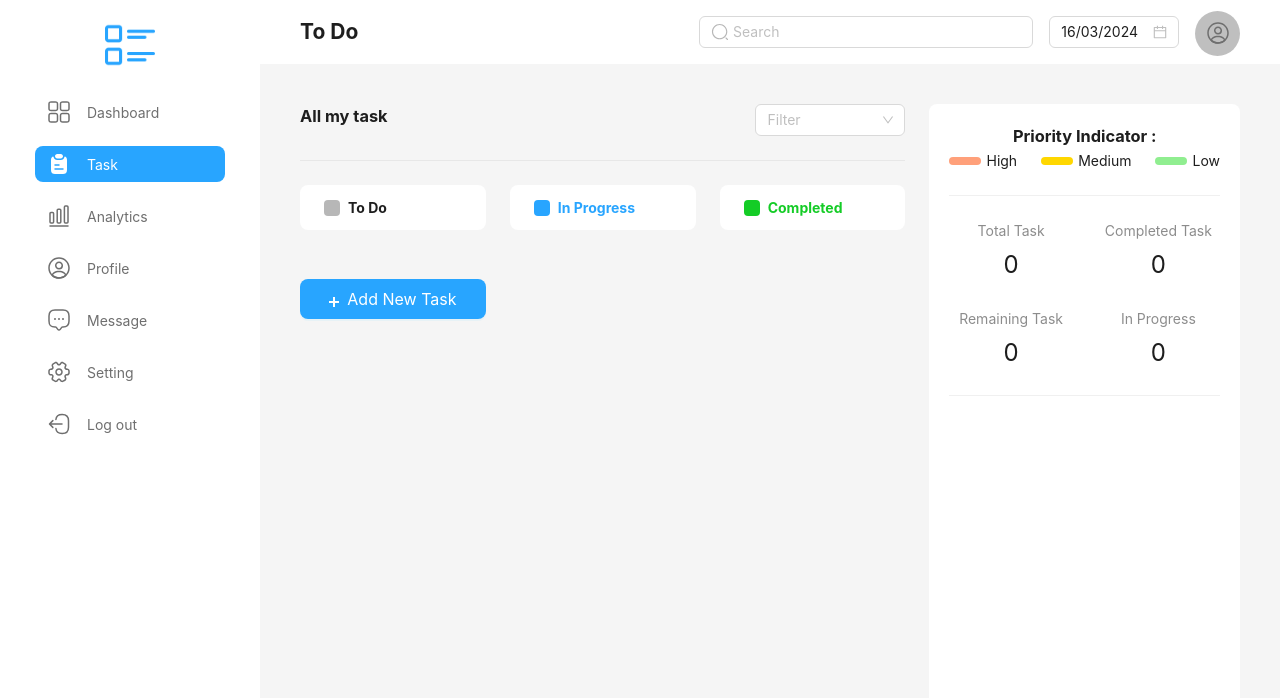
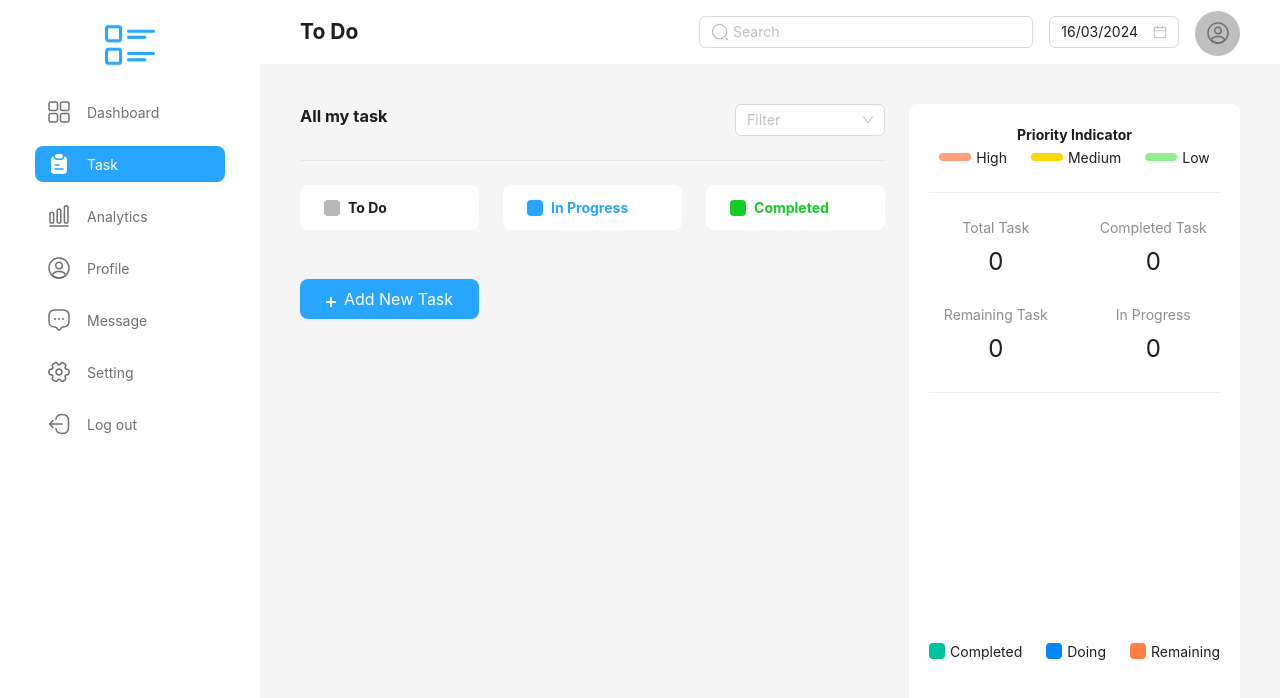
Before and after one commit to alamin-hossain-tech/to-do-app, a React (Vite) app: page / in a window 1280 px wide. Shown: the top 698 px of the page. Built offline with nearby package versions, Linux system fonts and the light colour scheme.

Commit message:
chart added for showing stats

```diff
--- a/package.json
+++ b/package.json
@@ -16,7 +16,8 @@
     "react": "^18.2.0",
     "react-beautiful-dnd": "^13.1.1",
     "react-dom": "^18.2.0",
-    "react-redux": "^9.1.0"
+    "react-redux": "^9.1.0",
+    "recharts": "^2.12.3"
   },
   "devDependencies": {
     "@types/react": "^18.2.64",
--- a/src/components/main-content/MainContent.jsx
+++ b/src/components/main-content/MainContent.jsx
@@ -10,6 +10,7 @@ import {
   mutateTask,
   selectFilteredToDos,
 } from "../../app/features/to-do/todo.slice";
+import StatsPieChart from "../stats-pie-chart/StatsPieChart";
 
 const MainContent = () => {
   const [query, setQuery] = useState("all");
@@ -119,7 +120,7 @@ const MainContent = () => {
         {/* Stats  */}
         <div style={{ padding: 20 }}>
           <div style={{ color: "var(--text-color)", textAlign: "center" }}>
-            <h3> Priority Indicator :</h3>
+            <h4> Priority Indicator</h4>
             <Space size={24}>
               <Flex align="center" gap={5}>
                 <div
@@ -188,6 +189,44 @@ const MainContent = () => {
             </Col>
           </Row>
           <Divider />
+          <div style={{ height: 200, textAlign: "center" }}>
+            <StatsPieChart stats={stats} />
+            <Space size={24} style={{ marginTop: 24 }}>
+              <Flex align="center" gap={5}>
+                <div
+                  style={{
+                    width: 16,
+                    height: 16,
+                    backgroundColor: "#00C49F",
+                    borderRadius: 4,
+                  }}
+                ></div>
+                <p>Completed</p>
+              </Flex>
+              <Flex align="center" gap={5}>
+                <div
+                  style={{
+                    width: 16,
+                    height: 16,
+                    backgroundColor: "#0088FE",
+                    borderRadius: 4,
+                  }}
+                ></div>
+                <p>Doing</p>
+              </Flex>
+              <Flex align="center" gap={5}>
+                <div
+                  style={{
+                    width: 16,
+                    height: 16,
+                    backgroundColor: "#FF8042",
+                    borderRadius: 4,
+                  }}
+                ></div>
+                <p>Remaining</p>
+              </Flex>
+            </Space>
+          </div>
         </div>
       </div>
     </Flex>
--- /dev/null
+++ b/src/components/stats-pie-chart/StatsPieChart.jsx
@@ -0,0 +1,37 @@
+import { Cell, Pie, PieChart, ResponsiveContainer } from "recharts";
+
+const StatsPieChart = ({ stats }) => {
+  //   const data = [
+  //     { name: "Group A", value: 400 },
+  //     { name: "Group B", value: 300 },
+  //     { name: "Group C", value: 300 },
+  //     { name: "Group D", value: 200 },
+  //   ];
+  const data = [
+    { name: "Completed", value: stats.completed },
+    { name: "Remaining", value: stats.toDo },
+    { name: "In Progress", value: stats.inProgress },
+  ];
+  const COLORS = ["#00C49F", "#FF8042", "#0088FE"];
+
+  return (
+    <ResponsiveContainer width="100%" height="100%">
+      <PieChart>
+        <Pie
+          data={data}
+          innerRadius={70}
+          outerRadius={100}
+          dataKey="value"
+          legendType="star"
+          pointerEvents={"none"}
+        >
+          {data.map((entry, index) => (
+            <Cell key={`cell-${index}`} fill={COLORS[index % COLORS.length]} />
+          ))}
+        </Pie>
+      </PieChart>
+    </ResponsiveContainer>
+  );
+};
+
+export default StatsPieChart;
```
Also changed, not shown: 1 other file (tests, documents, lock files or other folders).
